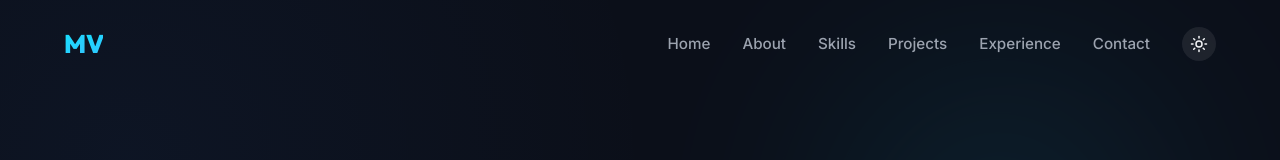
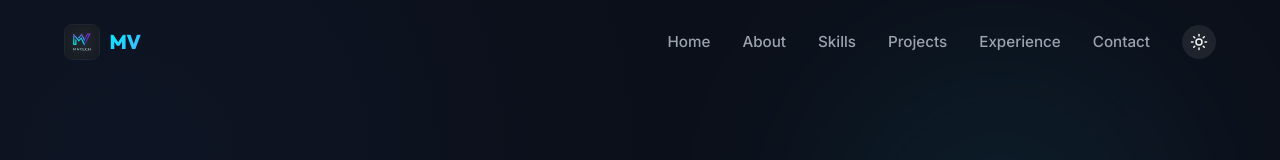
Before and after one commit to maheshvaishnav34/portfolio, a React (Vite) app: page / in a window 1280 px wide. Shown: the top 160 px of the page. Built offline with nearby package versions, Linux system fonts and the light colour scheme.

Commit message:
feat: integrate premium custom generated MV logo image into header and footer

```diff
--- a/src/components/Footer.jsx
+++ b/src/components/Footer.jsx
@@ -1,5 +1,6 @@
 import React from 'react';
 import { ArrowUp } from 'lucide-react';
+import logoImg from '../assets/mv_logo.png';
 
 export default function Footer() {
   const currentYear = new Date().getFullYear();
@@ -22,9 +23,11 @@ export default function Footer() {
     >
       <div className="container" style={{ display: 'flex', flexDirection: 'column', alignItems: 'center', gap: '1.5rem', textAlign: 'center' }}>
         {/* Logo */}
-        <a href="#home" className="logo-container" aria-label="MV Portfolio Home">
-          <span className="logo-letter logo-m">M</span>
-          <span className="logo-letter logo-v">V</span>
+        <a href="#home" className="logo-container" aria-label="MV Portfolio Home" style={{ display: 'flex', alignItems: 'center', gap: '0.6rem', textDecoration: 'none' }}>
+          <img src={logoImg} alt="MV Logo Icon" style={{ height: '36px', width: '36px', objectFit: 'cover', borderRadius: '8px', border: '1px solid var(--border)' }} />
+          <span style={{ fontSize: '1.25rem', fontWeight: '800', fontFamily: 'var(--font-heading)', background: 'var(--accent-gradient)', WebkitBackgroundClip: 'text', WebkitTextFillColor: 'transparent', letterSpacing: '-0.02em' }}>
+            MV
+          </span>
         </a>
 
         <p style={{ color: 'var(--text-secondary)', fontSize: '0.95rem', maxWidth: '400px' }}>
--- a/src/components/Header.jsx
+++ b/src/components/Header.jsx
@@ -1,5 +1,6 @@
 import React, { useState, useEffect } from 'react';
 import { Menu, X, Sun, Moon } from 'lucide-react';
+import logoImg from '../assets/mv_logo.png';
 
 export default function Header() {
   const [isOpen, setIsOpen] = useState(false);
@@ -61,9 +62,11 @@ export default function Header() {
     >
       <div className="container" style={{ display: 'flex', justifyContent: 'space-between', alignItems: 'center' }}>
         {/* Logo */}
-        <a href="#home" className="logo-container" aria-label="MV Portfolio Home">
-          <span className="logo-letter logo-m">M</span>
-          <span className="logo-letter logo-v">V</span>
+        <a href="#home" className="logo-container" aria-label="MV Portfolio Home" style={{ display: 'flex', alignItems: 'center', gap: '0.6rem', textDecoration: 'none' }}>
+          <img src={logoImg} alt="MV Logo Icon" style={{ height: '36px', width: '36px', objectFit: 'cover', borderRadius: '8px', border: '1px solid var(--border)' }} />
+          <span style={{ fontSize: '1.25rem', fontWeight: '800', fontFamily: 'var(--font-heading)', background: 'var(--accent-gradient)', WebkitBackgroundClip: 'text', WebkitTextFillColor: 'transparent', letterSpacing: '-0.02em' }}>
+            MV
+          </span>
         </a>
 
         {/* Desktop Nav */}
```
Also changed, not shown: src/assets/mv_logo.png (added).
